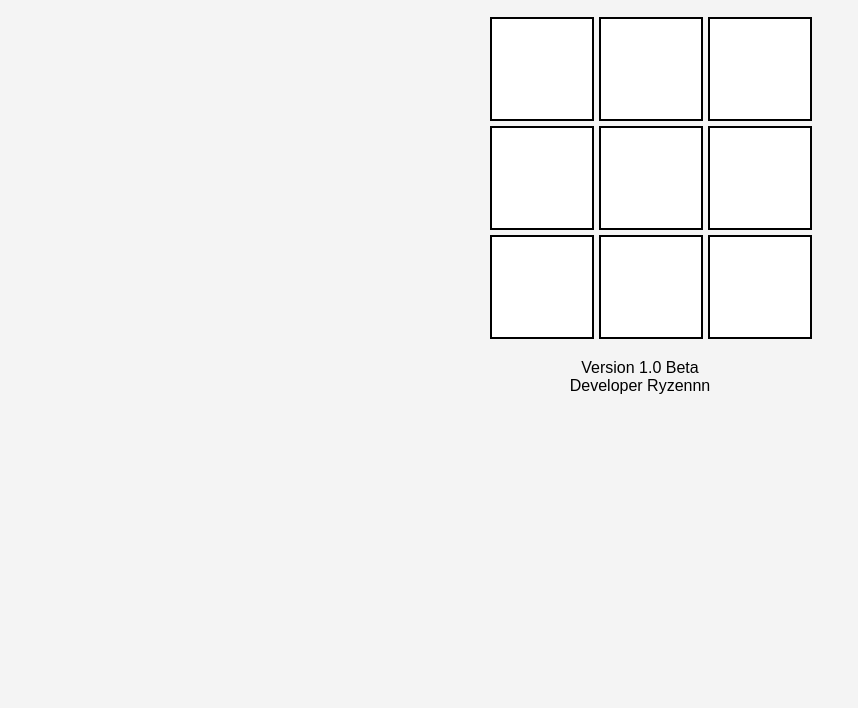
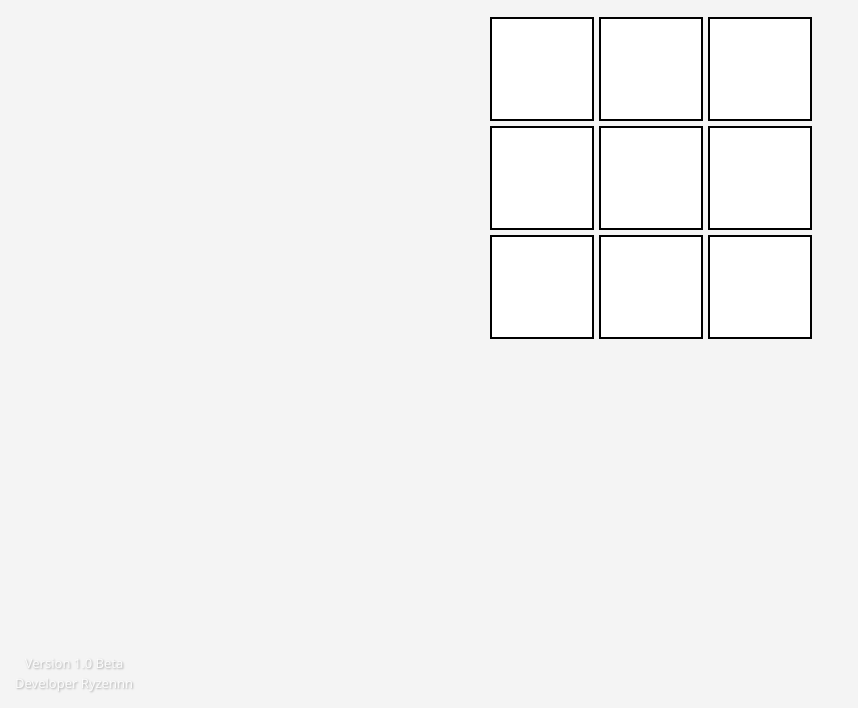
Before and after one commit to xcceliteplayer-code/snake-game, a plain HTML site: page index.html in a window 1280 px wide. Shown: the part 92-800 px from the top of the page, without its empty margins (0-858 px from the left). Drawn offline with Linux system fonts and the light colour scheme.

Commit message:
Update style.css

```diff
--- a/style.css
+++ b/style.css
@@ -31,3 +31,16 @@ body {
 #lobby {
   margin-bottom: 10px;
 }
+
+.footer-info {
+    position: fixed;
+    bottom: 15px;    /* Jarak dari bawah sedikit dinaikkan */
+    left: 15px;      /* Jarak dari kiri */
+    color: #ffffff;
+    font-family: 'Segoe UI', Tahoma, Geneva, Verdana, sans-serif;
+    font-size: 13px;
+    line-height: 1.5; /* Memberi jarak antar baris teks */
+    opacity: 0.6;    /* Efek transparan agar terlihat elegan */
+    pointer-events: none;
+    text-shadow: 1px 1px 2px rgba(0,0,0,0.5); /* Bayangan halus agar mudah dibaca */
+}
```
